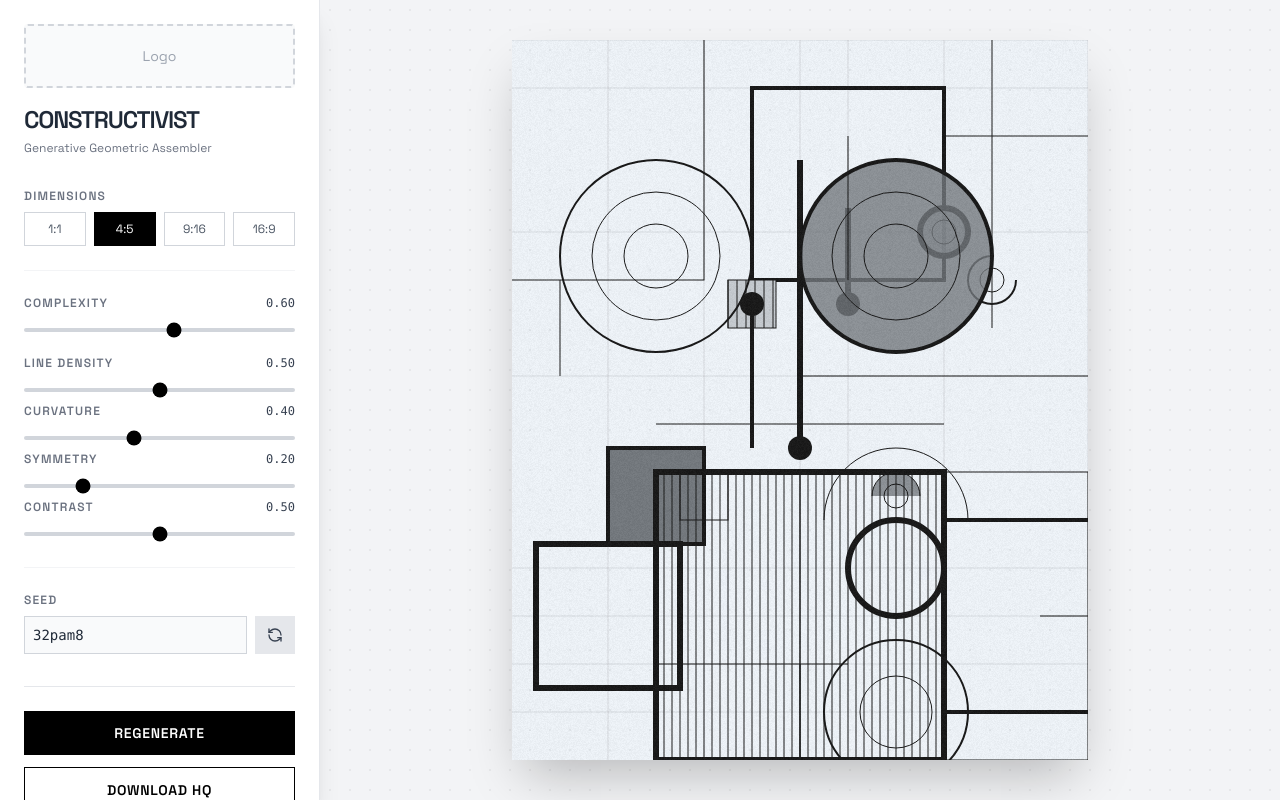
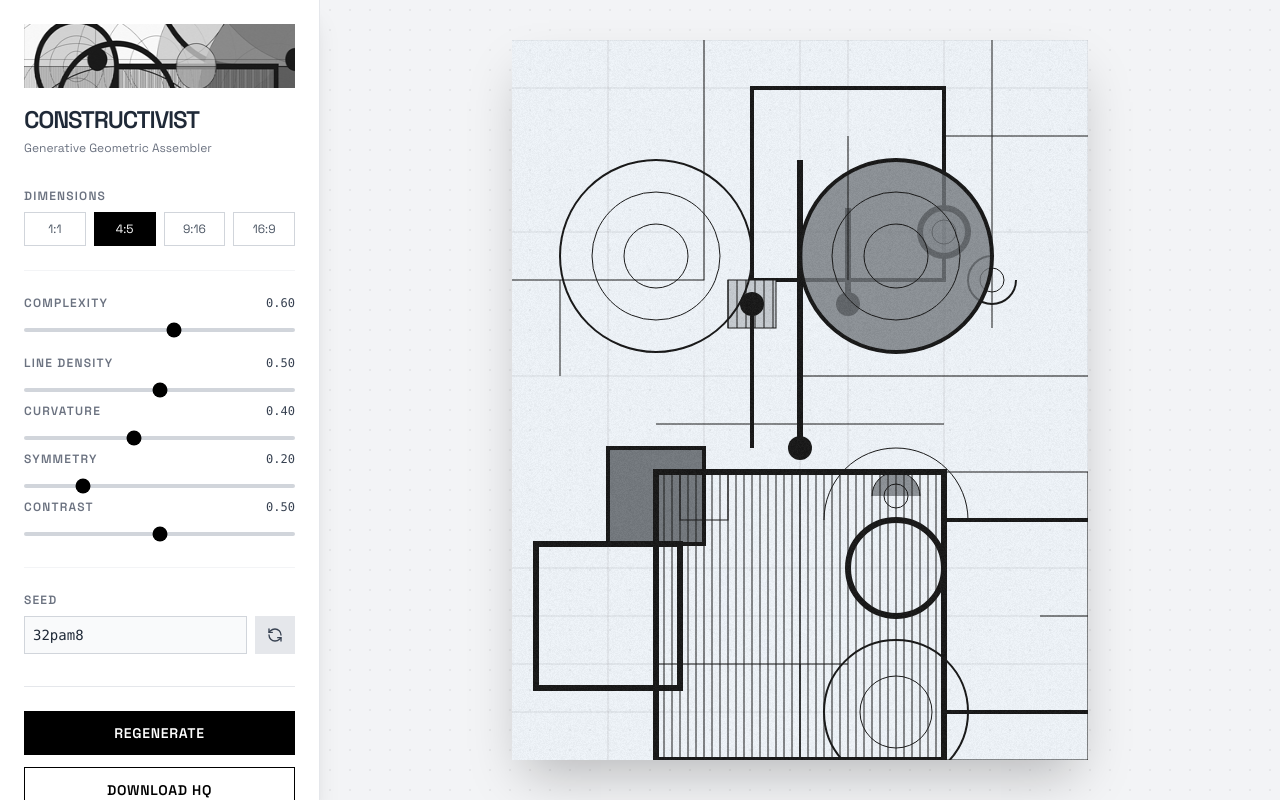
Before and after one commit to eg0pr0xy/constructivist, a React (Vite) app: page / in a window 1280 px wide. Built offline with nearby package versions, Linux system fonts and the light colour scheme.

Commit message:
Add logo display to Controls component

```diff
--- a/components/Controls.tsx
+++ b/components/Controls.tsx
@@ -35,9 +35,9 @@ export const Controls: React.FC<ControlsProps> = ({ config, onChange, onGenerate
   return (
     <div className="flex flex-col h-full bg-white border-r border-gray-200 p-6 overflow-y-auto">
       <div className="mb-8">
-        {/* Logo space - replace with actual logo image */}
-        <div className="mb-4 h-16 flex items-center justify-center bg-gray-50 border-2 border-dashed border-gray-300 rounded">
-          <span className="text-gray-400 text-sm">Logo</span>
+        {/* Logo */}
+        <div className="mb-4 h-16 flex items-center justify-center">
+          <img src="/logo.png" alt="Constructivist Logo" className="h-full w-auto" />
         </div>
         <h1 className="text-2xl font-bold tracking-tighter mb-1">CONSTRUCTIVIST</h1>
         <p className="text-xs text-gray-500">Generative Geometric Assembler</p>
```
Also changed, not shown: public/logo.png (added).
